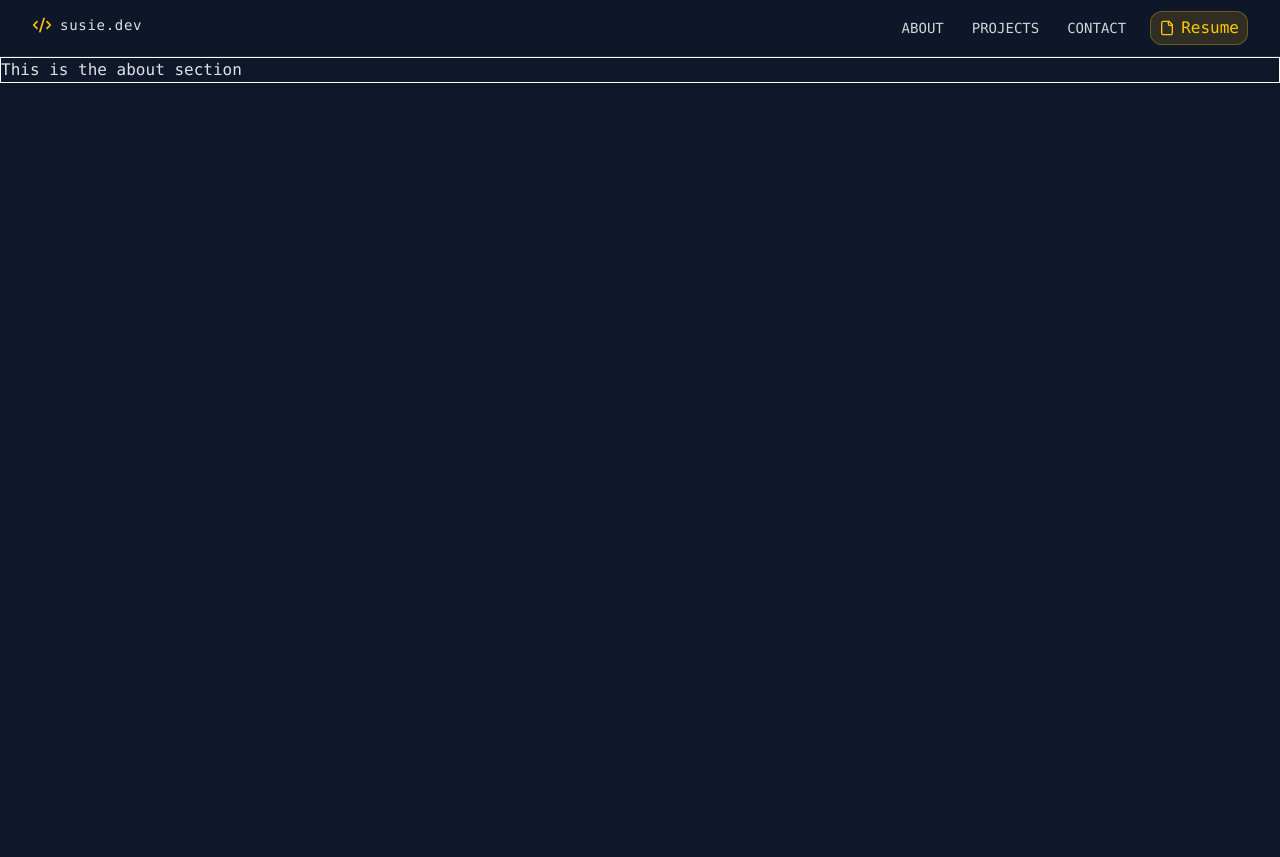
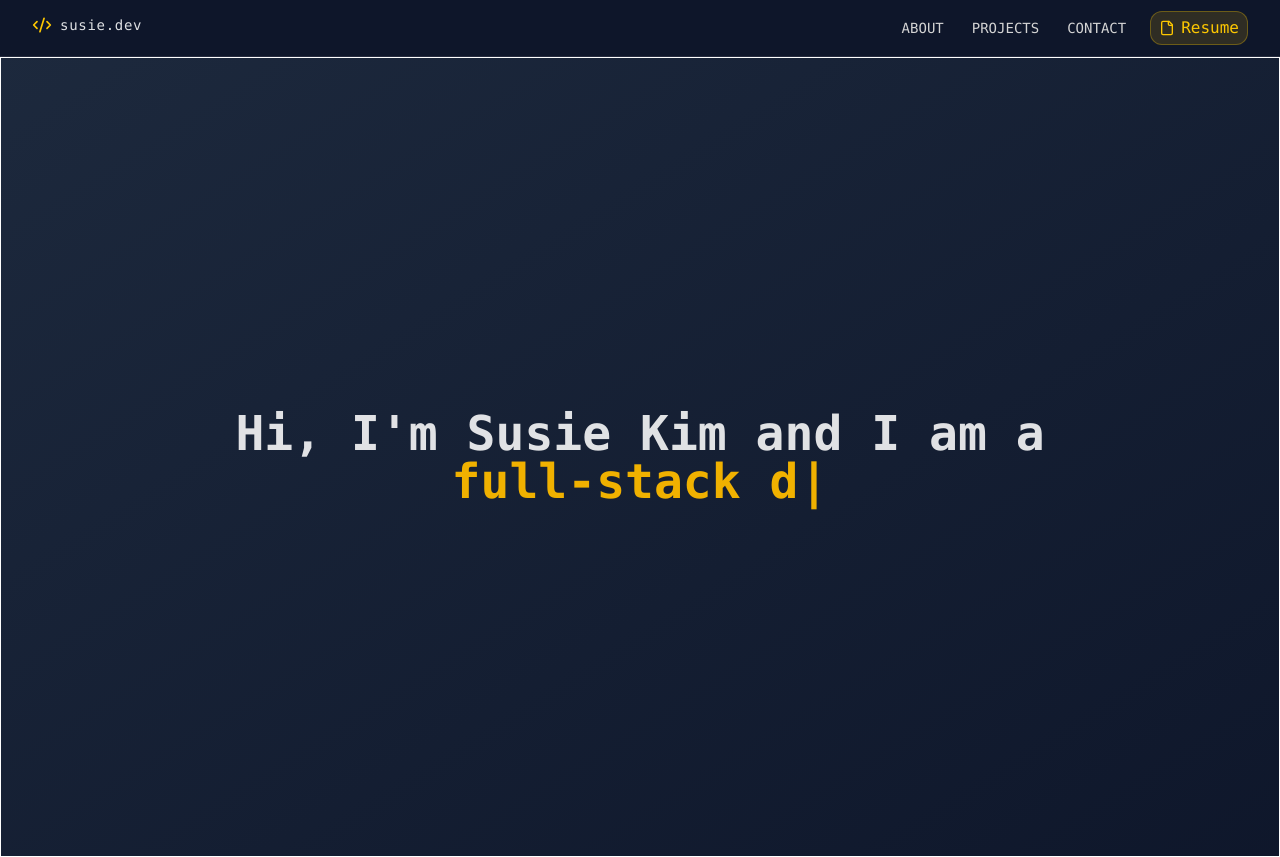
Before and after one commit to susiekim101/susiekim101.github.io, a React (Vite) app: page / in a window 1280 px wide. Before the commit the page ends 800 px from the top, so only its background shows below. Built offline with nearby package versions, Linux system fonts and the light colour scheme.

Commit message:
implement home page

```diff
--- a/package.json
+++ b/package.json
@@ -15,7 +15,8 @@
     "motion": "^12.23.12",
     "react": "^19.1.1",
     "react-dom": "^19.1.1",
-    "tailwindcss": "^4.1.12"
+    "tailwindcss": "^4.1.12",
+    "typewriter-effect": "^2.22.0"
   },
   "devDependencies": {
     "@eslint/js": "^9.33.0",
--- a/src/App.tsx
+++ b/src/App.tsx
@@ -1,15 +1,18 @@
 import './App.css'
 import NavBar from "./components/NavBar";
-import About from "./components/About";
+import Home from "./components/Home";
+
+
+//import About from "./components/About";
 
 // npm install -D tailwindcss@3
 // npm install motion
-
+// npm install typewriter-effect
 function App() {
   return (
     <div className="font-mono">
     <NavBar/>
-    <About/>
+    <Home/>
     </div>
   )
 }
--- a/src/components/Home.tsx
+++ b/src/components/Home.tsx
@@ -1,9 +1,52 @@
+import { motion, useScroll, useTransform } from "framer-motion";
+import { title } from "motion/react-client";
+import { useRef} from "react";
+import Typewriter from "typewriter-effect";
+
+
 const Home = () => {
+    const homeRef = useRef(null);
+    const { scrollYProgress } = useScroll({
+        target: homeRef,
+        offset: ["start start", "end start"]
+    });
+
+    const scaleBg = useTransform(scrollYProgress, [0, 1], [1, 1.1]);
+    const titleOpacity = useTransform(scrollYProgress, [0, 0.6], [1, 0.6]);
 
     return (
-        <div className="border border-solid border-white">
-            <p>This is the about section</p>
-        </div>
+        <section
+            id="home"
+            ref={homeRef}
+            className="relative flex items-center justify-center h-screen w-screen border border-white border-solid"
+        >
+            <motion.div
+                style={{scale: scaleBg}}
+                className="absolute inset-0 -z-10 bg-gradient-to-br from-slate-800 to-slate-900"
+            />
+                <div className="text-center">
+                    <motion.h1
+                        style={{opacity: titleOpacity}}
+                        className="text-[clamp(1rem, 5vw, 2rem)] md:text-5xl font-bold"
+                    >
+                        Hi, I&apos;m Susie Kim and I am a{" "}
+                        <span className="text-yellow-500">
+                            <Typewriter
+                                options={{
+                                    strings: [
+                                        "software engineer",
+                                        "full-stack developer",
+                                    ],
+                                    delay: 75,
+                                    autoStart: true,
+                                    loop: true,
+                                }}
+                            />
+                        </span>
+                    </motion.h1>
+                </div>
+
+        </section>
     )
 }
 
```
Also changed, not shown: 1 other file (tests, documents, lock files or other folders).
